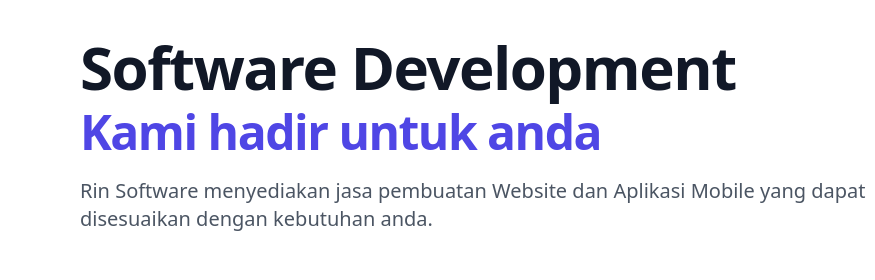
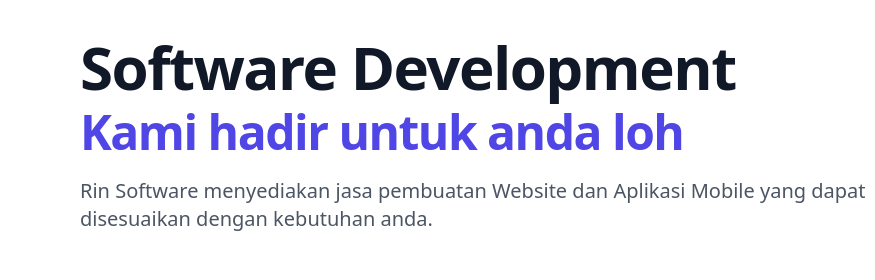
Before and after one commit to rinsoftware/rinsoftware.github.io, a plain HTML site: page index.html in a window 1280 px wide. Shown: the part 99-379 px from the top of the page, 0-875 px from the left. Drawn offline with nearby package versions, Linux system fonts and the light colour scheme.

Commit message:
Fix Sentence

```diff
--- a/index.html
+++ b/index.html
@@ -70,7 +70,7 @@
             <h2 class="text-5xl xl:text-6xl text-gray-900 font-extrabold tracking-tight leading-none animate__animated animate__fadeIn animate__slow">
                 Software Development
                 <br>
-                <span class="text-indigo-600 text-3xl xl:text-5xl">Kami hadir untuk anda</span>
+                <span class="text-indigo-600 text-3xl xl:text-5xl">Kami hadir untuk anda loh</span>
             </h2>
 
             <p class="mt-5 text-md md:text-xl text-gray-600 animate__animated animate__fadeInUp">
```
